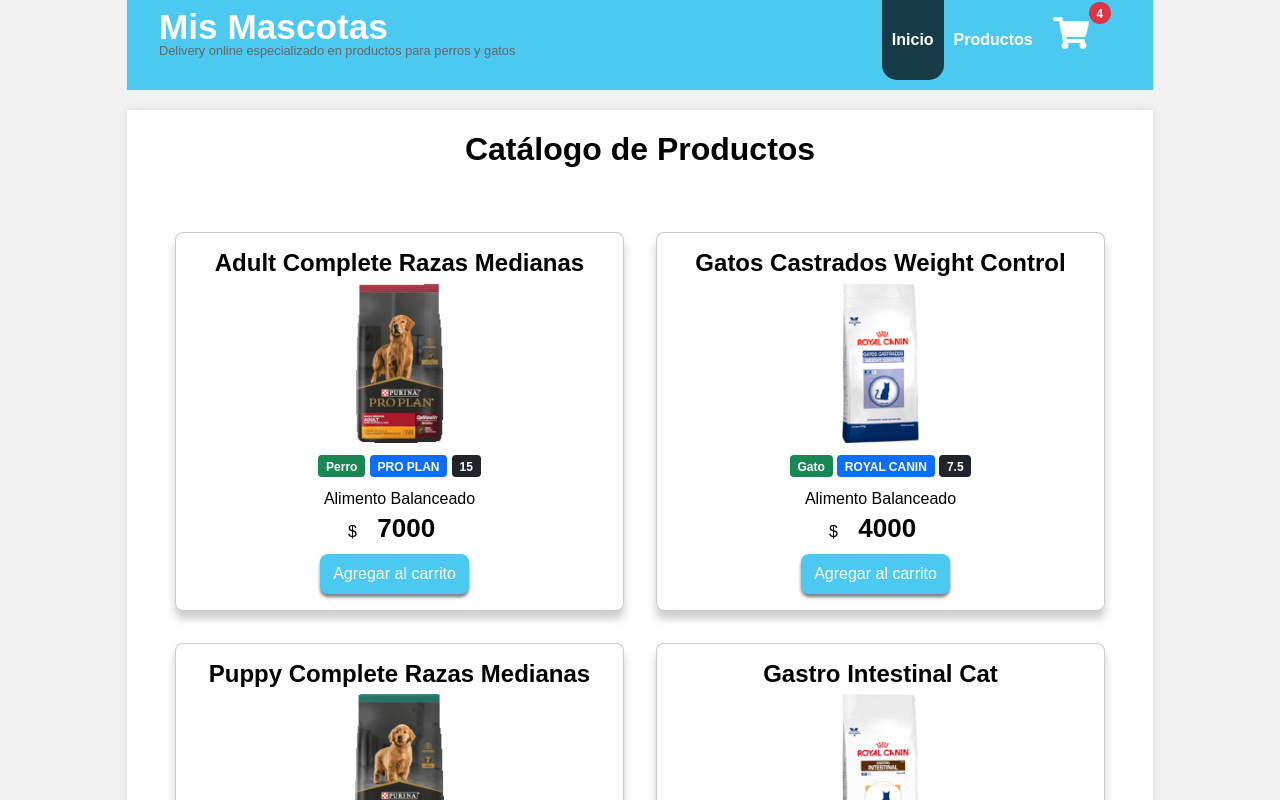
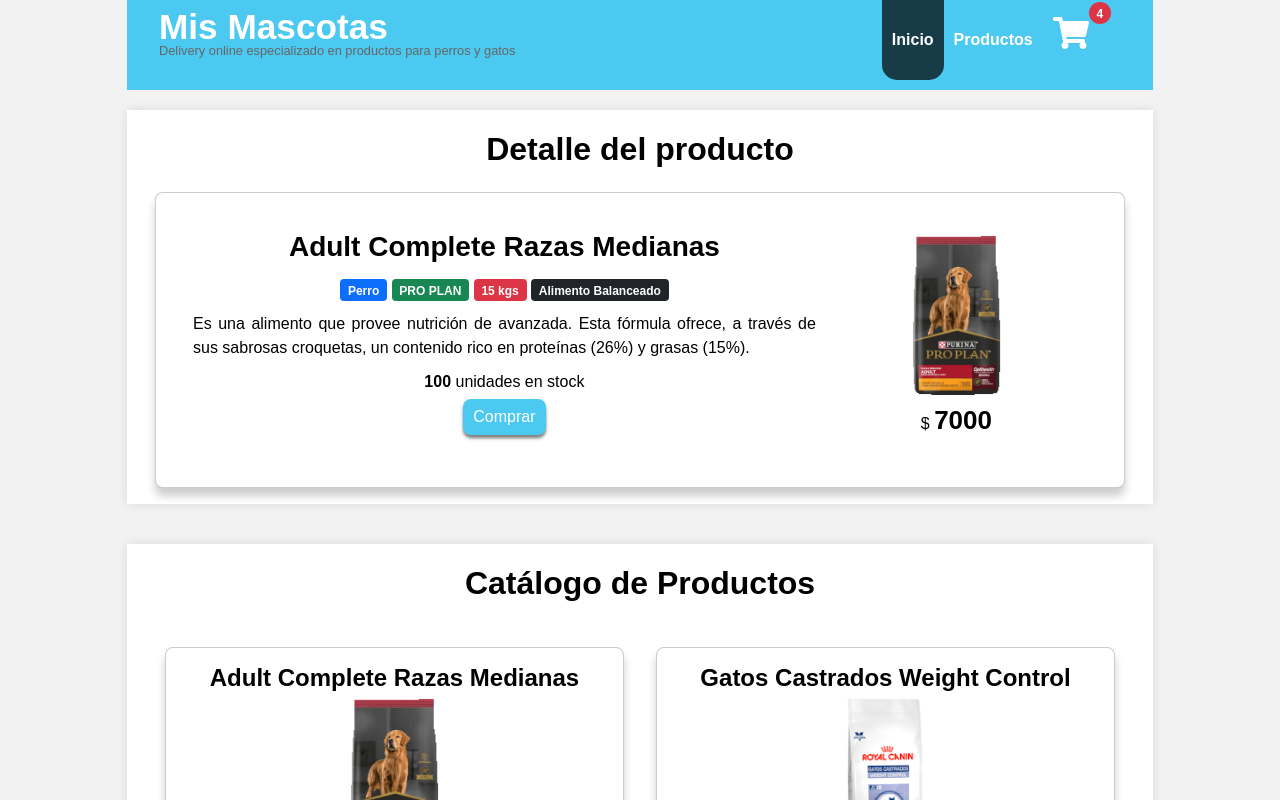
Before and after one commit to katto-dev/mis-mascotas-rj-ch-fs-react, a React (Create React App) app: page /item/1 in a window 1280 px wide. Shown: the top 800 px of the page. Built offline with nearby package versions, Linux system fonts and the light colour scheme; a web font is replaced by a local one.

Commit message:
Se crea detalle del producto

```diff
--- a/src/App.css
+++ b/src/App.css
@@ -216,9 +216,16 @@
    * ============================================================
    */
 
+.cargando {
+  font-size: 20px;
+  color: #f72585;
+  padding: 20px;
+}
+
 #main-content {
   text-align: center;
   background: white;
+  min-height: 350px;
   width: 90%;
   max-width: 1200px;
   margin: 20px auto;
@@ -231,7 +238,7 @@
 #main-content .div-carrito,
 #main-content .div-productos,
 #main-content .div-info {
-  padding: 20px;
+  padding: 20px 10px 0 10px;
 }
 
 /*
@@ -267,10 +274,10 @@
 }
 
 /*
-   * ============================================================
-   * PRODUCTOS
-   * ============================================================
-   */
+  * ============================================================
+  * PRODUCTOS
+  * ============================================================
+  */
 
 .cards {
   display: flex;
@@ -297,9 +304,9 @@
 }
 
 .cards .box img .center {
+  display: block;
   margin-left: auto;
   margin-right: auto;
-  display: block;
 }
 
 .cards .box:hover {
@@ -333,7 +340,62 @@
   font-size: 26px;
   font-weight: bold;
   color: black;
-  margin: 16px;
+}
+
+/*
+  * ============================================================
+  * DETALLE DEL PRODUCTO
+  * ============================================================
+  */
+
+.flex-row {
+  display: flex;
+  flex-direction: row;
+  justify-content: center;
+  width: 100%;
+  padding: 16px;
+}
+
+.flex-row .card-imagen {
+  border: 0px solid black;
+  width: 30%;
+  padding: 10px;
+}
+
+.flex-row .card-content {
+  border: 0px solid black;
+  width: 70%;
+  padding: 5px;
+}
+
+.flex-col {
+  display: flex;
+  flex-direction: column;
+}
+
+.flex-col .card-titulo {
+  border: 0px solid black;
+}
+
+.flex-col .card-badge {
+  border: 0px solid black;
+}
+
+.flex-col .card-descrip {
+  text-align: justify;
+  border: 0px solid black;
+}
+
+.flex-col .card-eventos {
+  justify-items: center;
+  border: 0px solid black;
+}
+
+.flex-row .precio {
+  font-size: 26px;
+  font-weight: bold;
+  color: black;
+  line-height: 40px;
 }
 
 /*
@@ -355,9 +417,8 @@
   border: none;
   border-radius: 0.5rem;
   box-shadow: 0 0.2rem 0.2rem rgba(0, 0, 0, 0.5);
-  line-height: 40px;
-  margin-right: 10px;
-  padding: 0 13px;
+  line-height: 36px;
+  padding: 0 10px;
   cursor: pointer;
   transition: all 0.3s linear;
 }
--- a/src/componentes/Item.jsx
+++ b/src/componentes/Item.jsx
@@ -3,20 +3,19 @@
         <div className="box">
             <div id="producto-tienda">
                 <div className="head">
+
                     <h4 className="nombre">{nombre}</h4>
                     <img src={img} alt="" className="imagen-producto center" />
                 </div>
                 <div className="info">
                     <p>
-                        <span className="badge bg-success">{mascota}</span> <span className="badge bg-primary">{marca}</span> <span className="badge bg-dark">{peso}</span>
+                        <span className="badge bg-primary">{mascota}</span> <span className="badge bg-success">{marca}</span> <span className="badge bg-danger">{peso}</span>
                     </p>
-                    <p>{tipoprod}</p>
-                    <p>$ <span className="precio">{precio}</span></p>
+                    <p>
+                        $ <span className="precio">{precio}</span>
+                    </p>
+                    <a className="bton bton-celeste agregar-producto" href="#" data-id="{id}">Ver detalle</a>
                 </div>
-                <div>
-                    <a className="bton bton-celeste agregar-producto" href="#" data-id="{id}">Agregar al carrito</a>
-                </div>
-
             </div>
         </div>
     );
--- /dev/null
+++ b/src/componentes/ItemDetail.jsx
@@ -0,0 +1,53 @@
+const ItemDetail = ({ producto }) => {
+
+    if (producto.img) {
+        return (
+            <div className="cards">
+                <div className="box">
+                    <div className="flex-row">
+
+                        <div className="card-content">
+                            <div className="flex-col">
+                                <div className="card-titulo">
+                                    <h3 className="nombre">{producto.nombre}</h3>
+                                </div>
+                                <div className="card-badge">
+                                    <p>
+                                        <span className="badge bg-primary">{producto.mascota}</span>&nbsp;
+                                        <span className="badge bg-success">{producto.marca}</span>&nbsp;
+                                        <span className="badge bg-danger">{producto.peso}</span>&nbsp;
+                                        <span className="badge bg-dark">{producto.tipoprod}</span>
+                                    </p>
+                                </div>
+                                <div className="card-descrip">
+                                    <p>{producto.descripcion}</p>
+                                </div>
+                                <div className="card-eventos">
+                                    <p>
+                                        <strong>{producto.stock}</strong> unidades en stock
+                                    </p>
+                                    <p>
+                                        <a className="bton bton-celeste agregar-producto" href="#" data-id="{producto}">Comprar</a>
+                                    </p>
+                                </div>
+
+                            </div>
+                        </div>
+                        <div className="card-imagen">
+                            <img src={producto.img} alt="" className="imagen-producto center" />
+                            <p>
+                                $ <span className="precio">{producto.precio}</span>
+                            </p>
+                        </div>
+                    </div>
+                </div>
+            </div>
+        );
+    } else {
+        return (
+            <p className="cargando">... C A R G A N D O ...</p>
+        );
+    };
+}
+
+export default ItemDetail;
--- /dev/null
+++ b/src/componentes/ItemDetailContainer.jsx
@@ -0,0 +1,31 @@
+import { useEffect, useState } from "react";
+import { Row } from "react-bootstrap";
+
+import customFetch from "../utilidades/customFetch";
+const { productos } = require('../utilidades/productos');
+
+import ItemDetail from "./ItemDetail";
+
+
+const ItemDetailContainer = () => {
+    const [dato, setDato] = useState({});
+
+    useEffect(() => {
+        customFetch(2000, productos[0])
+            .then(result => setDato(result))
+            .catch(err => console.log(err))
+    }, []);
+
+    return (
+        <Row>
+            <div id="main-content">
+                <div className="div-content">
+                    <h2>Detalle del producto</h2>
+                </div>
+                <ItemDetail producto={dato} />
+            </div>
+        </Row>
+    );
+}
+
+export default ItemDetailContainer;
--- a/src/componentes/ItemList.jsx
+++ b/src/componentes/ItemList.jsx
@@ -12,7 +12,7 @@
         );
     } else {
         return (
-            <h5>Cargando productos...</h5>
+            <p className="cargando">... C A R G A N D O ...</p>
         );
     };
 
--- a/src/componentes/ItemListContainer.jsx
+++ b/src/componentes/ItemListContainer.jsx
@@ -26,9 +26,8 @@
         <Row>
             <div id="main-content">
                 <div className="div-content">
-                <h2>Catálogo de Productos</h2>
+                    <h2>Catálogo de Productos</h2>
                 </div>
-
                 <ItemList productos={datos} />
                 <ItemCount stock={5} initial={1} onAdd={alertaCant} />
             </div>
--- a/src/paginas/Home.jsx
+++ b/src/paginas/Home.jsx
@@ -3,14 +3,16 @@
 import '../App.css';
 
 import NavBar from '../componentes/NavBar';
+import Footer from '../componentes/Footer';
 import ItemListContainer from "../componentes/ItemListContainer";
-import Footer from '../componentes/Footer';
+import ItemDetailContainer from '../componentes/ItemDetailContainer';
 
 function Home() {
     return (
         <Container>
             <NavBar />
 
+            <ItemDetailContainer />
             <ItemListContainer />
 
             <Footer />
--- a/src/utilidades/productos.jsx
+++ b/src/utilidades/productos.jsx
@@ -7,9 +7,10 @@
         "img": "/img/productos/pro-plan-adult-complete-razas-medianas_143.png",
         "mascota": "Perro",
         "tipoprod": "Alimento Balanceado",
-        "peso": 15,
+        "peso": "15 kgs",
         "precio": 7000,
-        "stock": 100
+        "stock": 100,
+        "descripcion": "Es una alimento que provee nutrición de avanzada. Esta fórmula ofrece, a través de sus sabrosas croquetas, un contenido rico en proteínas (26%) y grasas (15%)."
     },
     {
         "id": 2,
@@ -19,9 +20,10 @@
         "img": "/img/productos/royal-canin-gatos-castrados-weight-control_variacion_199.png",
         "mascota": "Gato",
         "tipoprod": "Alimento Balanceado",
-        "peso": 7.5,
+        "peso": "7.5 kgs",
         "precio": 4000,
-        "stock": 50
+        "stock": 50,
+        "descripcion": "Es un alimento que genera un efecto de saciedad para reducir el consumo espontáneo. Su fórmula con bajas calorías ayuda a mantener un peso ideal."
     },
     {
         "id": 3,
@@ -31,9 +33,10 @@
         "img": "/img/productos/pro-plan-puppy-complete-razas-medianas_137.png",
         "mascota": "Perro",
         "tipoprod": "Alimento Balanceado",
-        "peso": 15,
+        "peso": "15 kgs",
         "precio": 6000,
-        "stock": 90
+        "stock": 90,
+        "descripcion": "Es un alimento que durante la “brecha inmunológica” y provee nutrición completa. Ofrece una óptima nutrición para cachorros en crecimiento."
     },
     {
         "id": 4,
@@ -43,9 +46,10 @@
         "img": "/img/productos/royal-canin-gastro-intestinal-cat_variacion_206.png",
         "mascota": "Gato",
         "tipoprod": "Alimento Balanceado",
-        "peso": 2,
+        "peso": "2 kgs",
         "precio": 3000,
-        "stock": 200
+        "stock": 200,
+        "descripcion": "Es un alimento completo para gatos, formulado para ayudar en el manejo de los trastornos agudos de absorción intestinal y promover la restauración nutricional y convalecencia."
     },
     {
         "id": 5,
@@ -55,9 +59,10 @@
         "img": "/img/productos/pro-plan-reduced-calorie-cat_150.png",
         "mascota": "Gato",
         "tipoprod": "Alimento Balanceado",
-        "peso": 7.5,
+        "peso": "7.5 kgs",
         "precio": 5000,
-        "stock": 30
+        "stock": 30,
+        "descripcion": "Es un alimento completo y balanceado para gatos poco activos o con exceso de peso. Es una tecnología exclusiva, gracias a la reducción de un 35% de las grasas."
     },
     {
         "id": 6,
@@ -67,9 +72,10 @@
         "img": "/img/productos/old-prince-adult-original-recipe_196.png",
         "mascota": "Perro",
         "tipoprod": "Alimento Balanceado",
-        "peso": 7.5,
+        "peso": "7.5 kgs",
         "precio": 4500,
-        "stock": 350
+        "stock": 350,
+        "descripcion": "Es un alimento basado en una balanceada combinación de pollo, carne y arroz como principales ingredientes. Su formulación fue pensada para proteger el sistema inmune."
     },
     {
         "id": 7,
@@ -79,9 +85,10 @@
         "img": "/img/productos/vital-can-balanced-exclusive-recipe-cerdo-y-arroz_427.png",
         "mascota": "Perro",
         "tipoprod": "Alimento Balanceado",
-        "peso": 15,
+        "peso": "15 kgs",
         "precio": 5500,
-        "stock": 120
+        "stock": 120,
+        "descripcion": "Es un alimento basado en una única fuente de proteínas de origen animal para minimizar las posibles reacciones al alimento en pacientes alérgicos y/o intolerantes alimentarios."
     },
     {
         "id": 8,
@@ -91,9 +98,10 @@
         "img": "/img/productos/purina-excellent-adult-small-breed-chyr_158.png",
         "mascota": "Perro",
         "tipoprod": "Alimento Balanceado",
-        "peso": 15,
+        "peso": "15 kgs",
         "precio": 4500,
-        "stock": 25
+        "stock": 25,
+        "descripcion": "Es un alimento para perros adultos que tienen diferentes necesidades nutricionales que los cachorros o los perros maduros. Ofrece una fórmula completa que aportando un óptimo balance nutricional y un sabor irresistible."
     },
     {
         "id": 9,
@@ -103,9 +111,10 @@
         "img": "/img/productos/old-prince-cat-adult-complete-care_197.png",
         "mascota": "Gato",
         "tipoprod": "Alimento Balanceado",
-        "peso": 7.5,
+        "peso": "7.5 kgs",
         "precio": 3500,
-        "stock": 50
+        "stock": 50,
+        "descripcion": "Es un alimento que incorpora fuentes innovadoras de sales compuestas y fibras de baja fermentación, como Equilibrium y Fiber, con propiedades beneficiosas para perros y gatos."
     }
 ];
 
```
